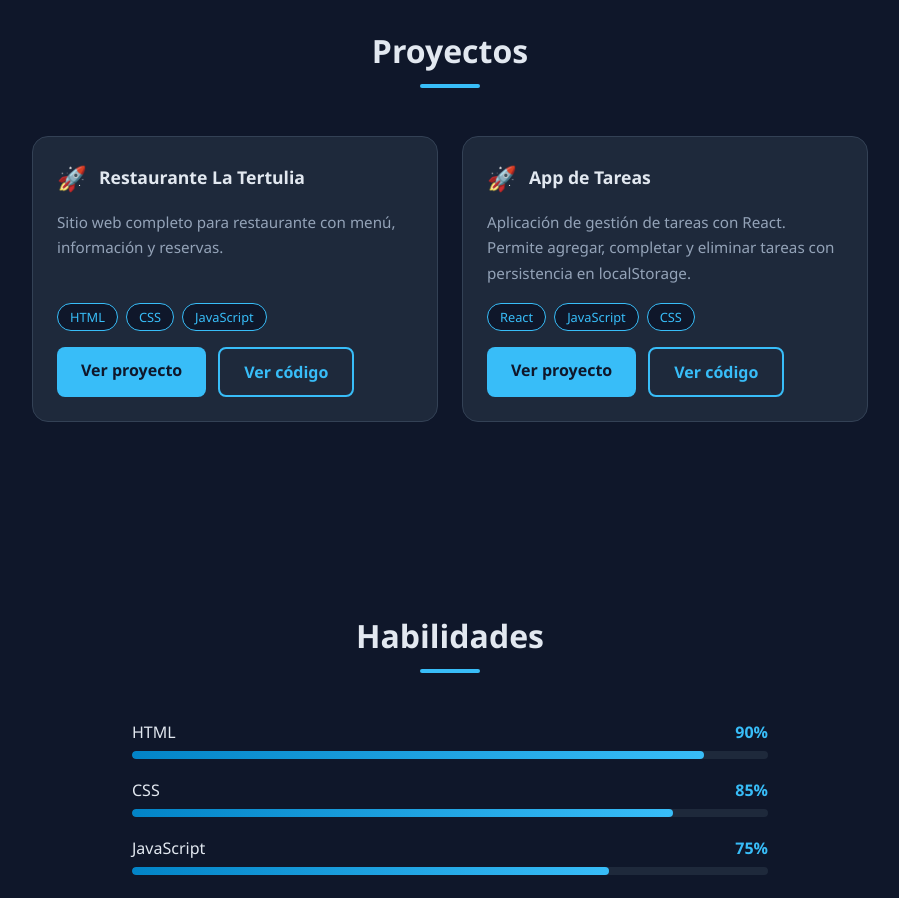
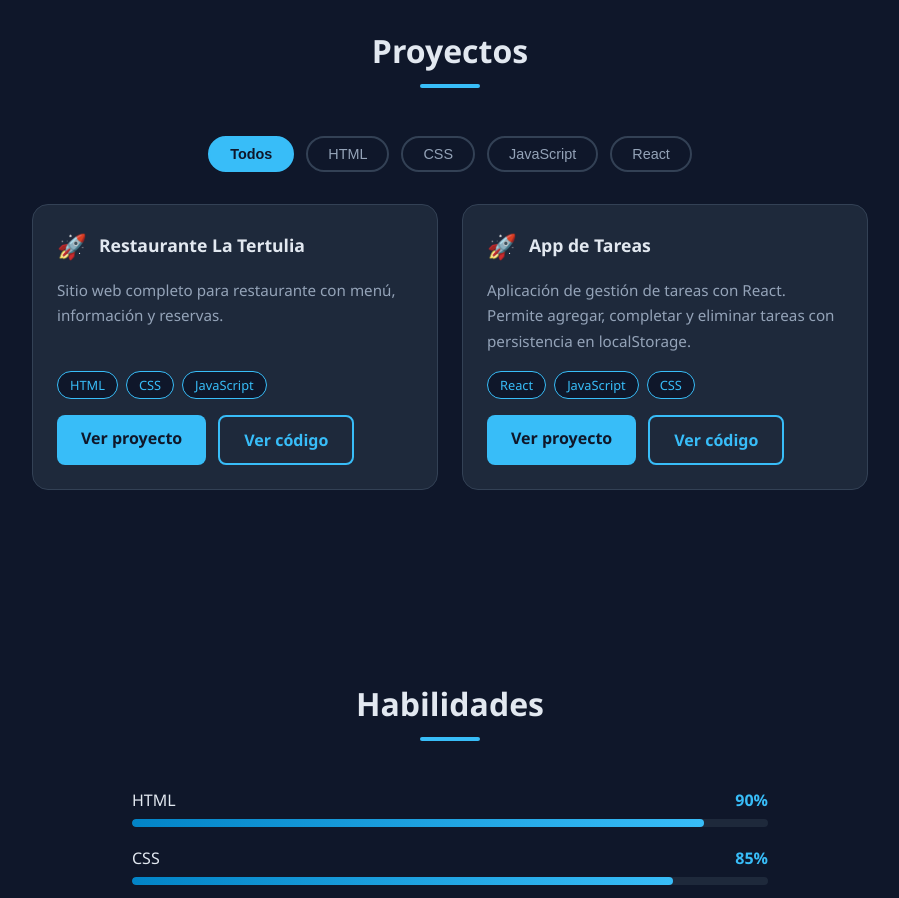
Before and after one commit to cantoni110783/mi-portafolio, a React (Vite) app: page / in a window 1280 px wide. Shown: the part 1520-2418 px from the top of the page, without its empty margins (190-1089 px from the left). Built offline with nearby package versions, Linux system fonts and the light colour scheme.

Commit message:
Agrega filtro de proyectos por tecnología

```diff
--- a/src/App.css
+++ b/src/App.css
@@ -506,3 +506,35 @@
     align-items: center;
   }
 }
+/* ── FILTROS DE PROYECTOS ────────────────────────────────── */
+.projects-filtros {
+  display: flex;
+  flex-wrap: wrap; /* en móvil los botones bajan de línea */
+  gap: 0.75rem;
+  justify-content: center;
+  margin-bottom: 2rem;
+}
+
+.filtro-btn {
+  padding: 0.5rem 1.25rem;
+  border-radius: 20px;
+  border: 2px solid #334155;
+  background-color: transparent;
+  color: #94a3b8;
+  font-size: 0.9rem;
+  cursor: pointer;
+  transition: all 0.2s;
+}
+
+.filtro-btn:hover {
+  border-color: #38bdf8;
+  color: #38bdf8;
+}
+
+/* Botón activo — resaltado en azul */
+.filtro-btn.activo {
+  background-color: #38bdf8;
+  border-color: #38bdf8;
+  color: #0f172a;
+  font-weight: 600;
+}
--- a/src/components/Projects.jsx
+++ b/src/components/Projects.jsx
@@ -1,6 +1,32 @@
+import { useState } from "react";
 import { info } from "../data/info";
 
+// Extraemos todas las tecnologías únicas de todos los proyectos
+// para construir los botones de filtro automáticamente
+const todasLasTecnologias = [
+  "Todos",
+  // Set elimina duplicados — si "CSS" aparece en 3 proyectos, solo lo agrega una vez
+  // Array.from convierte el Set de vuelta a un array normal
+  ...new Set(info.proyectos.flatMap((p) => p.tecnologias)),
+];
+// flatMap recorre cada proyecto y aplana todos los arrays de tecnologías en uno solo
+// Ejemplo: [["HTML","CSS"], ["React","CSS"]] → ["HTML","CSS","React","CSS"]
+// Luego Set elimina los repetidos → ["HTML","CSS","React"]
+
 function Projects() {
+  // Estado que guarda qué filtro está activo
+  // Arranca en "Todos" para mostrar todos los proyectos al inicio
+  const [filtroActivo, setFiltroActivo] = useState("Todos");
+
+  // Calculamos qué proyectos mostrar según el filtro activo
+  const proyectosFiltrados =
+    filtroActivo === "Todos"
+      ? info.proyectos // Si es "Todos" — devolvemos todos sin filtrar
+      : info.proyectos.filter((proyecto) =>
+          // includes() pregunta: ¿existe el filtroActivo en este array de tecnologías?
+          proyecto.tecnologias.includes(filtroActivo),
+        );
+
   return (
     <section id="proyectos" className="projects">
       <div className="seccion-titulo">
@@ -8,20 +34,32 @@ function Projects() {
         <span className="seccion-linea"></span>
       </div>
 
-      {/* Recorremos el array de proyectos y por cada uno renderizamos una tarjeta */}
+      {/* Botones de filtro — uno por cada tecnología única */}
+      <div className="projects-filtros">
+        {todasLasTecnologias.map((tec) => (
+          <button
+            key={tec}
+            // Si este botón es el filtro activo, le agregamos la clase "activo"
+            // para resaltarlo visualmente con CSS
+            className={`filtro-btn ${filtroActivo === tec ? "activo" : ""}`}
+            onClick={() => setFiltroActivo(tec)}
+          >
+            {tec}
+          </button>
+        ))}
+      </div>
+
+      {/* Mostramos solo los proyectos filtrados */}
       <div className="projects-grid">
-        {info.proyectos.map((proyecto) => (
+        {proyectosFiltrados.map((proyecto) => (
           <div key={proyecto.id} className="project-card">
-            {/* Encabezado de la tarjeta */}
             <div className="project-card-header">
               <span className="project-icono">🚀</span>
               <h3>{proyecto.nombre}</h3>
             </div>
 
-            {/* Descripción */}
             <p className="project-descripcion">{proyecto.descripcion}</p>
 
-            {/* Tecnologías usadas */}
             <div className="project-tecnologias">
               {proyecto.tecnologias.map((tec) => (
                 <span key={tec} className="project-tag">
@@ -30,7 +68,6 @@ function Projects() {
               ))}
             </div>
 
-            {/* Botones de links — solo se muestran si el link existe */}
             <div className="project-links">
               {proyecto.link && (
                 <a
```
